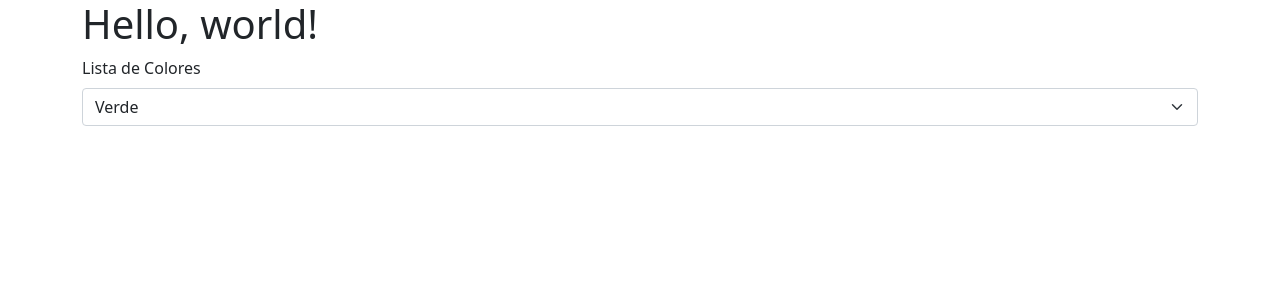
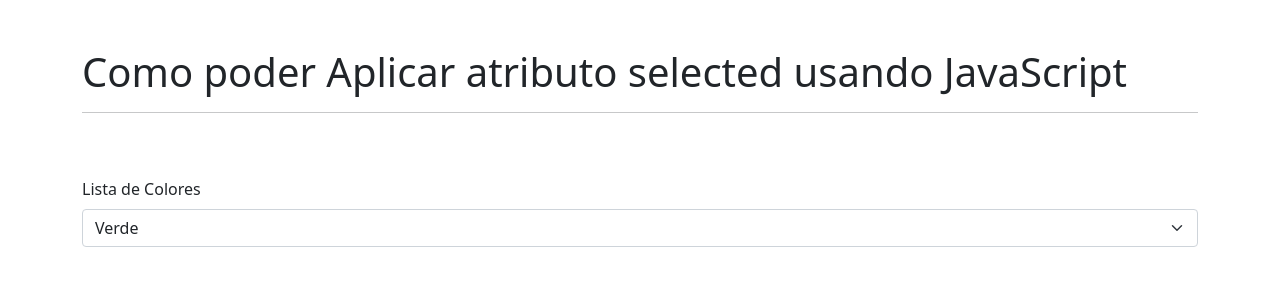
Before and after one commit to urian121/aplicar-atributo-selectd-option-desde-JavaScript, a plain HTML site: page index.html in a window 1280 px wide. Drawn offline with nearby package versions, Linux system fonts and the light colour scheme.

Commit message:
cambiando titulo

```diff
--- a/index.html
+++ b/index.html
@@ -14,7 +14,10 @@
   <body>
     <div class="container">
       <div class="row">
-        <h1>Hello, world!</h1>
+        <h1 class="mt-5 mb-5">
+          Como poder Aplicar atributo selected usando JavaScript
+          <hr />
+        </h1>
 
         <div class="mb-3">
           <label for="colors" class="form-label">Lista de Colores</label>
```
